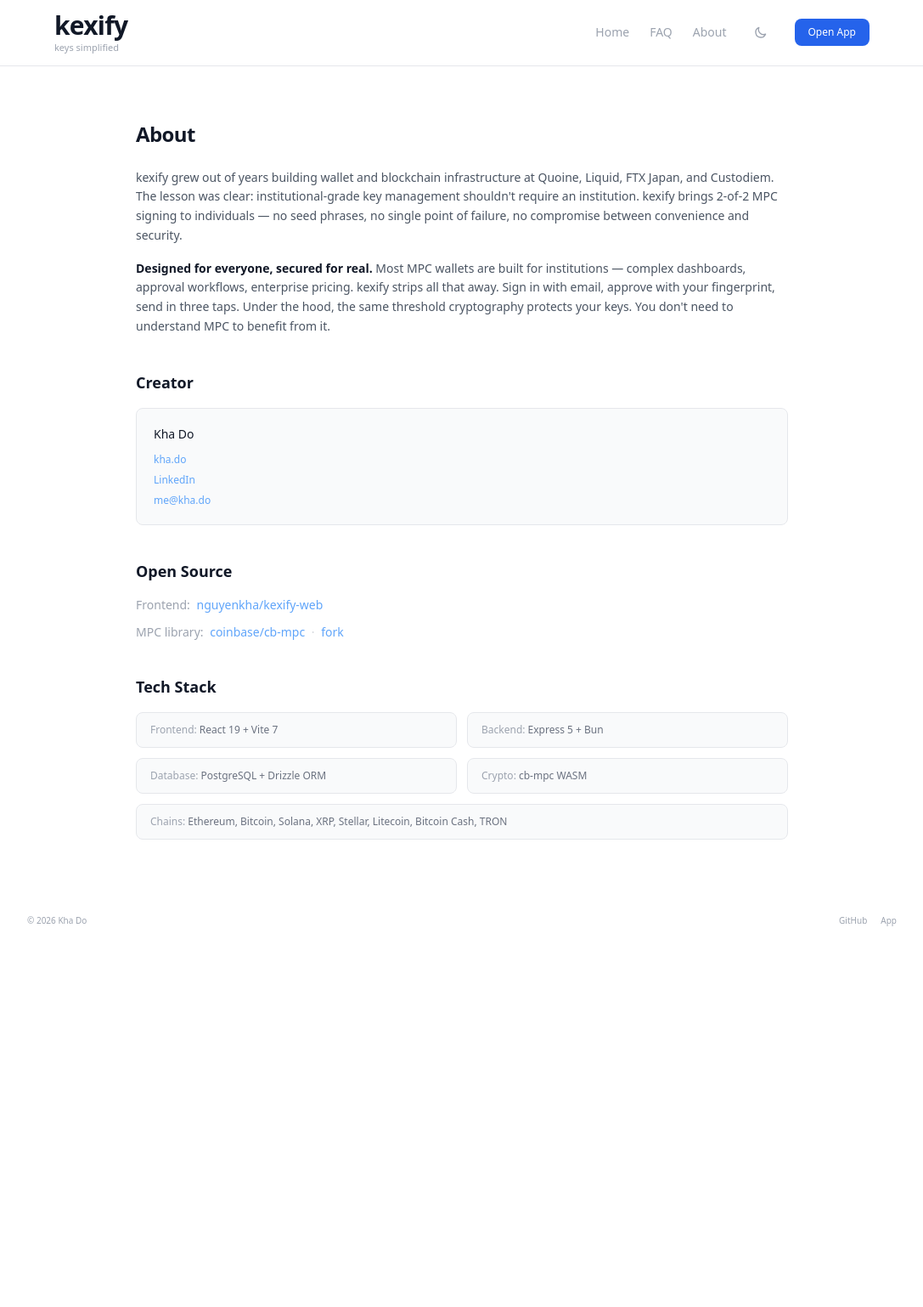
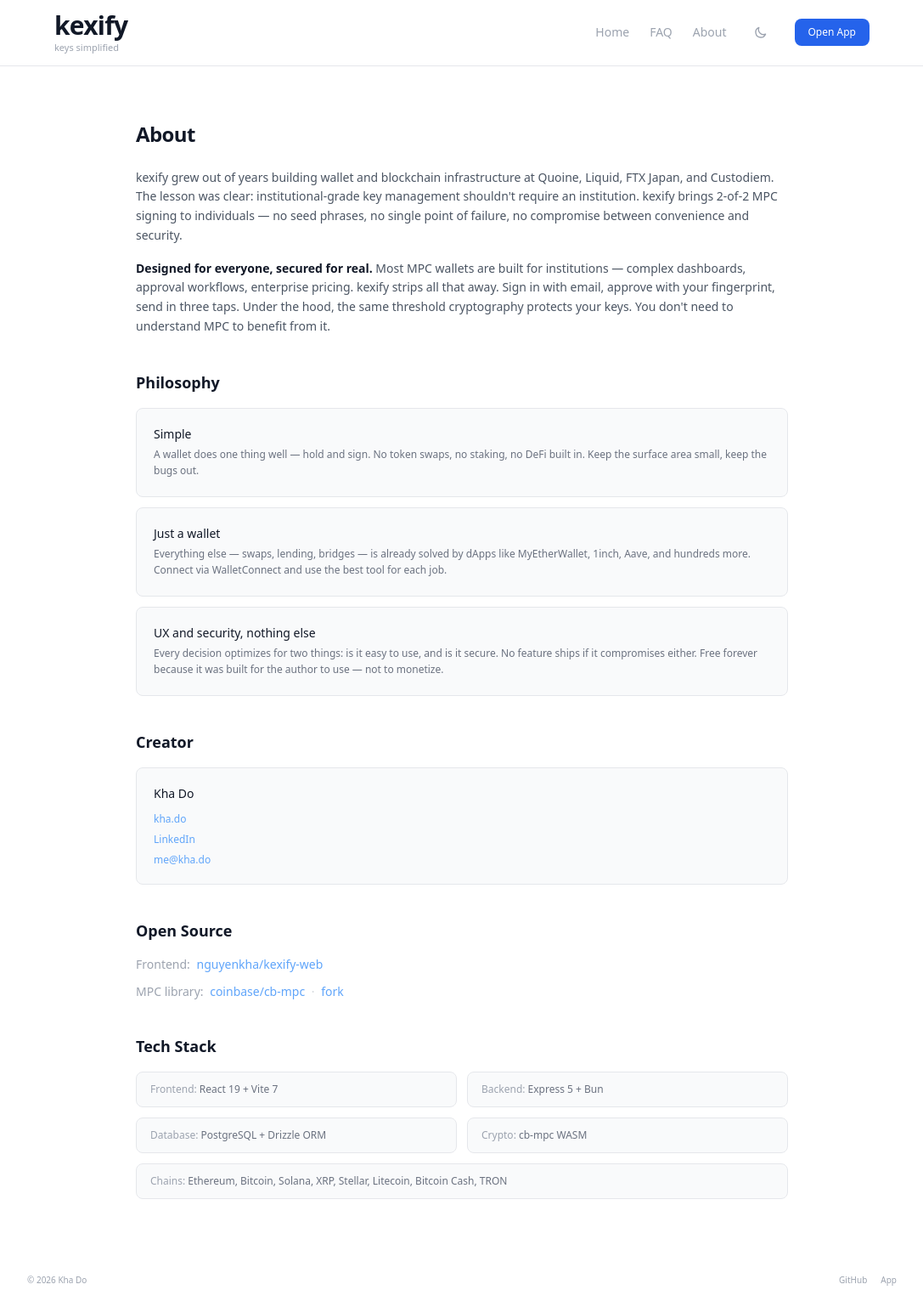
Before and after one commit to nguyenkha/kexify-home, a Jekyll site: the page built from about.html, in a window 1280 px wide. Shown: the whole page at 85% size, without its empty margins (96-1183 px from the left). Built offline with Jekyll 4.4.1, drawn with Linux system fonts in a browser that asks for light colours; nearby versions of some CDN libraries; before the commit the page ends 1115 px from its top, so only the background shows below that.

Commit message:
feat: add design philosophy section, refine hero messaging

```diff
--- a/about.html
+++ b/about.html
@@ -15,6 +15,25 @@ title: About — kexify
       <p class="text-sm dark:text-gray-300 text-gray-600 leading-relaxed mt-4">
         <strong class="dark:text-white text-gray-900">Designed for everyone, secured for real.</strong> Most MPC wallets are built for institutions — complex dashboards, approval workflows, enterprise pricing. kexify strips all that away. Sign in with email, approve with your fingerprint, send in three taps. Under the hood, the same threshold cryptography protects your keys. You don't need to understand MPC to benefit from it.
       </p>
+    </div>
+
+    <!-- Philosophy -->
+    <div class="mb-10">
+      <h2 class="text-lg font-semibold dark:text-white text-gray-900 mb-4">Philosophy</h2>
+      <div class="space-y-3">
+        <div class="bg-surface-secondary border border-border-primary rounded-lg p-5">
+          <h3 class="text-sm font-medium dark:text-white text-gray-900 mb-1">Simple</h3>
+          <p class="text-xs dark:text-gray-400 text-gray-500 leading-relaxed">A wallet does one thing well — hold and sign. No token swaps, no staking, no DeFi built in. Keep the surface area small, keep the bugs out.</p>
+        </div>
+        <div class="bg-surface-secondary border border-border-primary rounded-lg p-5">
+          <h3 class="text-sm font-medium dark:text-white text-gray-900 mb-1">Just a wallet</h3>
+          <p class="text-xs dark:text-gray-400 text-gray-500 leading-relaxed">Everything else — swaps, lending, bridges — is already solved by dApps like MyEtherWallet, 1inch, Aave, and hundreds more. Connect via WalletConnect and use the best tool for each job.</p>
+        </div>
+        <div class="bg-surface-secondary border border-border-primary rounded-lg p-5">
+          <h3 class="text-sm font-medium dark:text-white text-gray-900 mb-1">UX and security, nothing else</h3>
+          <p class="text-xs dark:text-gray-400 text-gray-500 leading-relaxed">Every decision optimizes for two things: is it easy to use, and is it secure. No feature ships if it compromises either. Free forever because it was built for the author to use — not to monetize.</p>
+        </div>
+      </div>
     </div>
 
     <!-- Creator -->
--- a/index.html
+++ b/index.html
@@ -17,7 +17,7 @@ title: kexify — keys simplified
       </svg>
     </div>
     <p class="text-base md:text-lg dark:text-gray-300 text-gray-600 max-w-2xl mx-auto leading-relaxed">
-      Institutional-grade MPC wallet for everyone. Free forever — no subscription, no ads. Built from years of blockchain infrastructure experience.
+      A wallet, and nothing more. Send, receive, and connect to any dApp via WalletConnect. Free forever — built for personal use, not profit.
     </p>
     <div class="mt-8 flex flex-col sm:flex-row items-center justify-center gap-3">
       <a href="http://app.kexify.co/" class="w-full sm:w-auto px-6 py-3 bg-blue-600 hover:bg-blue-700 text-white text-sm font-medium rounded-lg transition-colors text-center">
```
